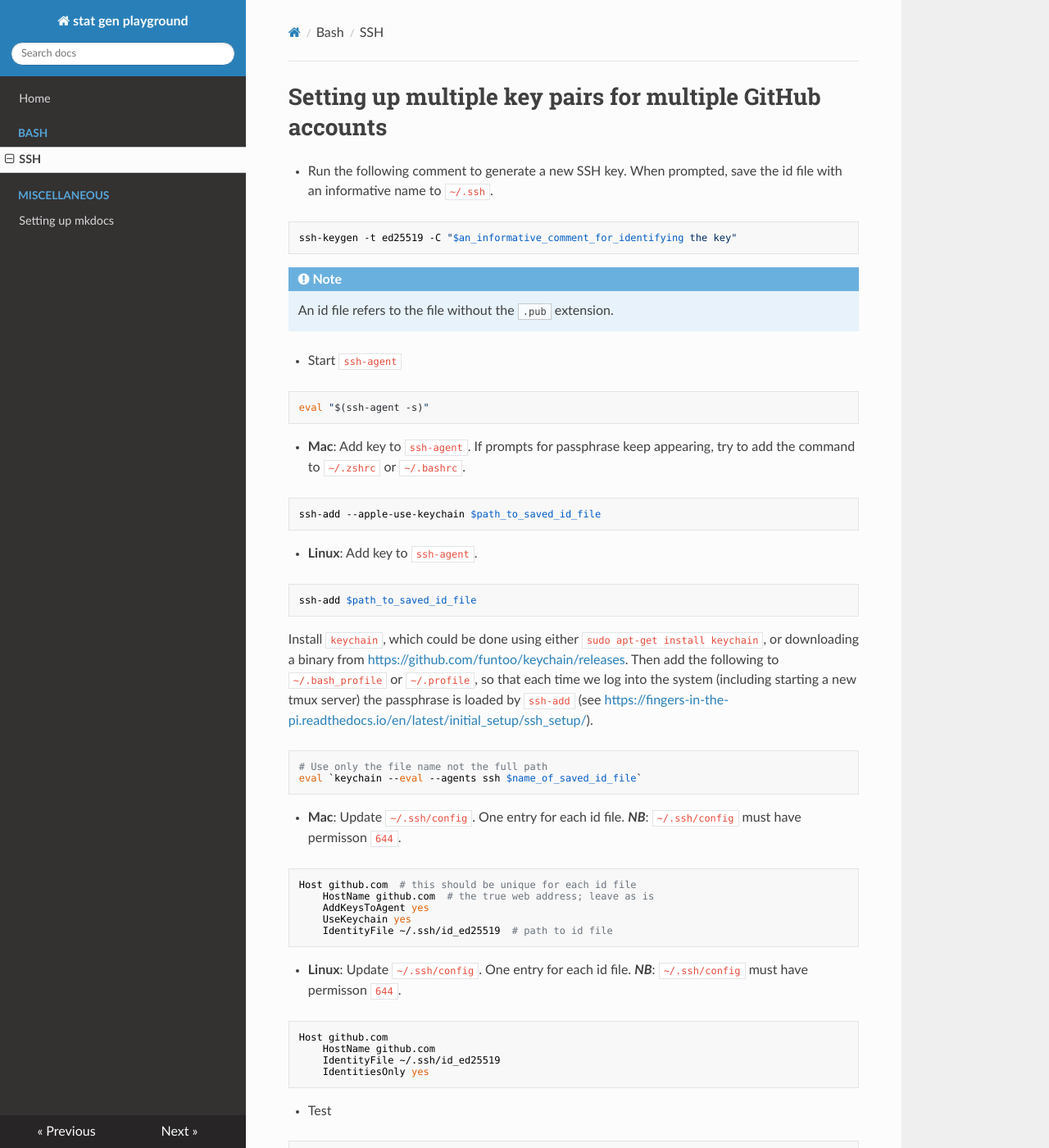
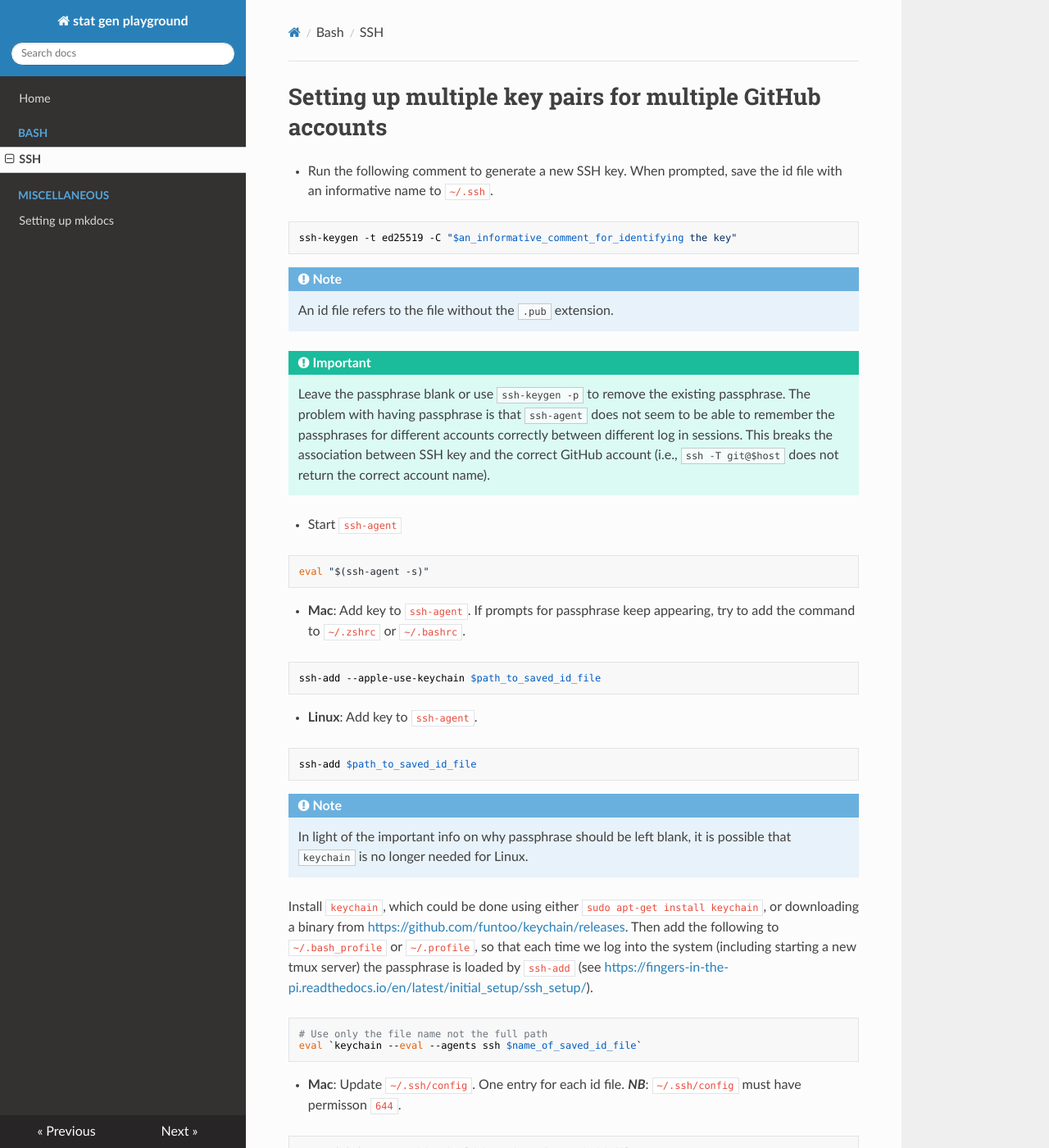
Before and after one commit to drkaizeng/statistics_and_engineering_lab, an MkDocs documentation site: the page built from docs/bash/ssh.md, in a window 1280 px wide and 1400 px high. Shown: the whole window at 82% size. Built offline with MkDocs 1.6.1, drawn with Linux system fonts in a browser that asks for light colours; nearby versions of some CDN libraries.

Commit message:
Added new info re SSH passphrase

````diff
--- a/docs/bash/ssh.md
+++ b/docs/bash/ssh.md
@@ -5,6 +5,9 @@ ssh-keygen -t ed25519 -C "$an_informative_comment_for_identifying the key"
 ```
 !!! note
     An id file refers to the file without the `.pub` extension.
+
+!!! important
+    Leave the passphrase blank or use `ssh-keygen -p` to remove the existing passphrase. The problem with having passphrase is that `ssh-agent` does not seem to be able to remember the passphrases for different accounts correctly between different log in sessions. This breaks the association between SSH key and the correct GitHub account (i.e., `ssh -T git@$host` does not return the correct account name).
 
 - Start `ssh-agent`
 ```bash
@@ -20,6 +23,10 @@ ssh-add --apple-use-keychain $path_to_saved_id_file
 ```bash
 ssh-add $path_to_saved_id_file
 ```
+
+!!! note
+    In light of the important info on why passphrase should be left blank, it is possible that `keychain` is no longer needed for Linux.
+
 Install `keychain`, which could be done using either `sudo apt-get install keychain`, or downloading a binary from <https://github.com/funtoo/keychain/releases>. Then add the following to `~/.bash_profile` or `~/.profile`, so that each time we log into the system (including starting a new tmux server) the passphrase is loaded by `ssh-add` (see <https://fingers-in-the-pi.readthedocs.io/en/latest/initial_setup/ssh_setup/>).
 ```bash
 # Use only the file name not the full path
````
